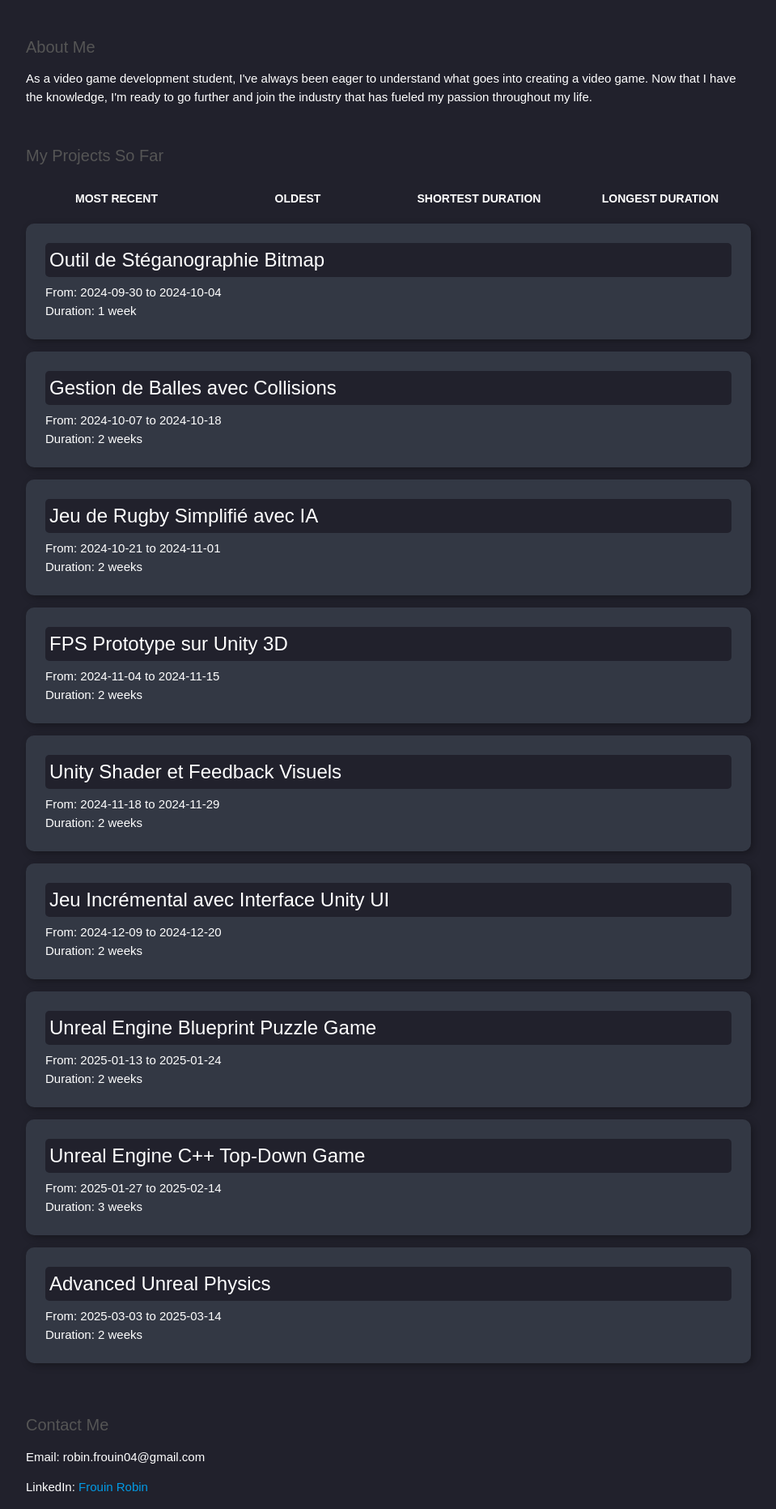
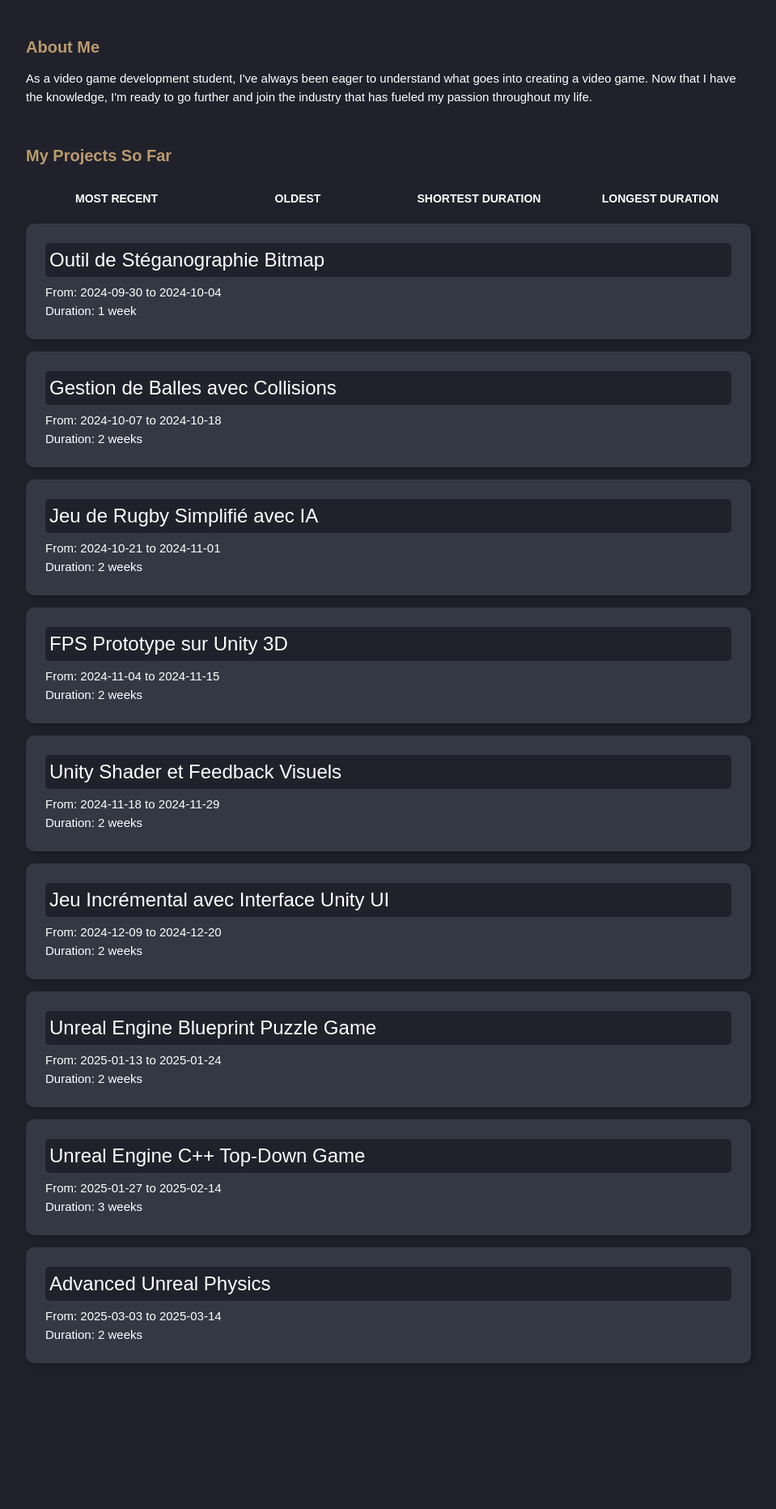
Before and after one commit to RobinFrouin/RobinFrouin.github.io, a plain HTML site: page index.html in a window 1280 px wide. Shown: the part 518-2381 px from the top of the page at 81% size, without its empty margins (160-1119 px from the left). After the commit the page ends 2236 px from the top, so only its background shows below. Drawn offline with nearby package versions, Linux system fonts and the light colour scheme.

Commit message:
change text color

```diff
--- a/index.html
+++ b/index.html
@@ -32,7 +32,7 @@
     </div>
 
     <div id="about" class="container">
-        <h3>About Me</h3>
+        <h3 class="title">About Me</h3>
         <p>As a video game development student, I've always been eager to understand what goes into creating a video game. Now that I have the knowledge, I'm ready to go further and join the industry that has fueled my passion throughout my life.</p>
     </div>
     <div id="project-modal" class="modal">
@@ -46,7 +46,7 @@
 
     <div id="projects" class="container">
         <div class="projects-header">
-            <h3>My Projects So Far</h3>
+            <h3 class="title">My Projects So Far</h3>
             <ul class="tabs row" id="filter">
                 <li class="tab col s3"><a href="" data-filter="recent">Most Recent</a></li>
                 <li class="tab col s3"><a href="" data-filter="oldest">Oldest</a></li>
@@ -132,11 +132,6 @@
             </div>
         </div>
     </div>
-    <div id="contact" class="container">
-        <h3>Contact Me</h3>
-        <p>Email: robin.frouin04@gmail.com</p>
-        <p>LinkedIn: <a href="#">Frouin Robin</a></p>
-    </div>
 
 
     <script src="https://cdnjs.cloudflare.com/ajax/libs/materialize/1.0.0/js/materialize.min.js"></script>
--- a/style.css
+++ b/style.css
@@ -61,6 +61,10 @@ h3 {
     border-bottom: 3px solid var(--RPFgold) !important; /* Proper border */
 }
 
+.title{
+    color: var(--RPFgold);
+    font-weight: bold;
+}
 
 .title-left{
     color: var(--RPFgold);
@@ -165,6 +169,7 @@ body.modal-open {
     bottom: 0;
     width: 100%;
     padding: 15px;
+    margin-top: 10%;
     background: var(--RPFDark); /* Match modal background */
     text-align: center;
 }
```
